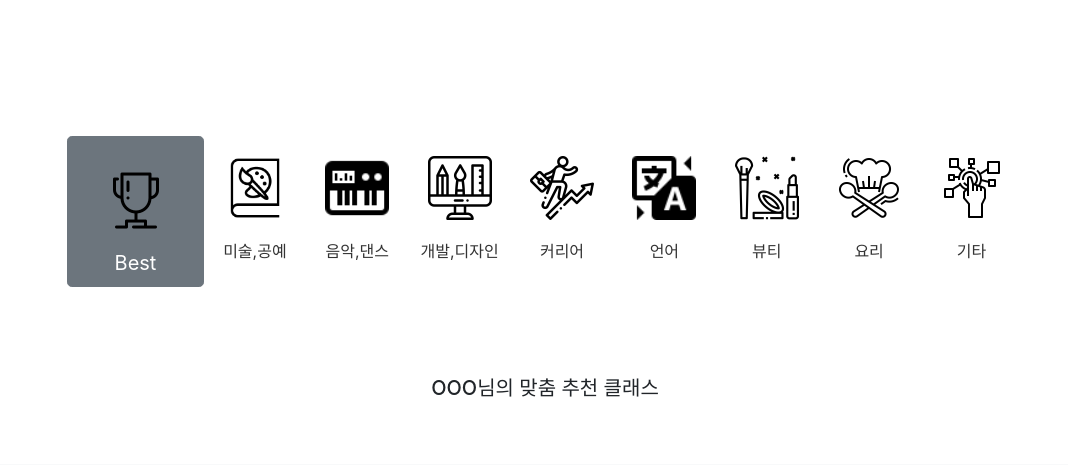
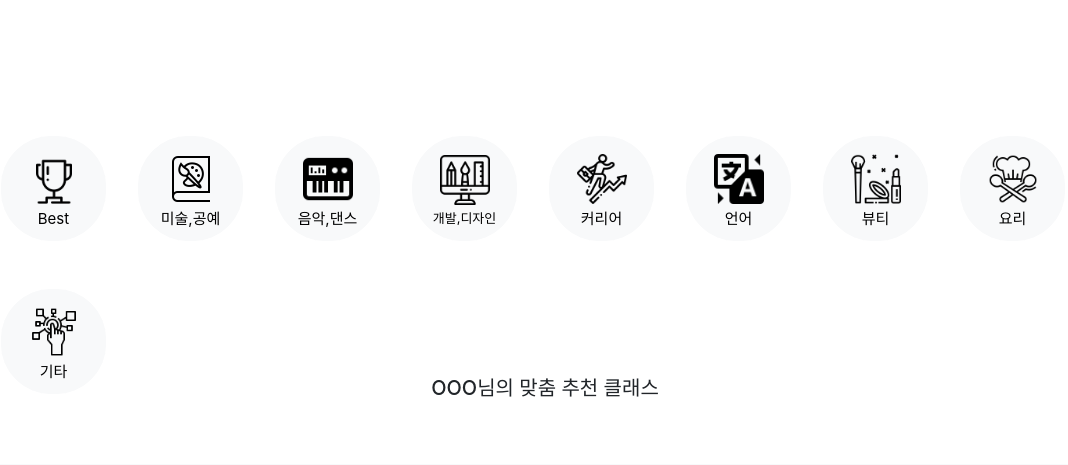
Before and after one commit to MiyoLee/AnotherClass, a Django app: page /main/ in a window 1280 px wide. Shown: the part 232-697 px from the top of the page, without its empty margins (95-1163 px from the left). Run offline with Django 3.2, Linux system fonts and the light colour scheme; parts of the project's set-up code (start-up, migrations or seed data) failed here and were passed over; some libraries are stand-ins or nearby versions.

Commit message:
main페이지 카테고리 클릭하는거 꾸몄음

```diff
--- a/anotherClass/firstApp/static/css/base.css
+++ b/anotherClass/firstApp/static/css/base.css
@@ -9,6 +9,25 @@ color:#333333;
 text-decoration:none;
 }
 /*buttons*/
+.btn-circle.btn-xl {
+    width: 105px;
+    height: 105px;
+    padding: 10px 16px;
+    border-radius: 50px;
+    font-size: 15px;
+    line-height: 1.33;
+}
+
+.btn-circle {
+    width: 30px;
+    height: 30px;
+    padding: 6px 0px;
+    border-radius: 15px;
+    text-align: center;
+    font-size: 12px;
+    color:black;
+    line-height: 1.42857;
+}
 
  h5{
      text-align: center;
--- a/anotherClass/firstApp/static/css/catelist.css
+++ b/anotherClass/firstApp/static/css/catelist.css
@@ -8,7 +8,7 @@
 }
 .cateitem{
     text-align: center;
-    margin:0rem;
+    margin:1rem;
     margin-top:2rem;
     float:left;
 }
@@ -20,8 +20,8 @@
     text-align: center;
 }
 .cateicon{
-    padding:1.2rem;
+    padding:0.3rem;
 }
 .icon{
-    width:64px;
+    width:50px;
 }
--- a/anotherClass/firstApp/templates/firstApp/blogMain.html
+++ b/anotherClass/firstApp/templates/firstApp/blogMain.html
@@ -4,25 +4,69 @@
 <link rel="stylesheet" href="{% static 'css/catelist.css' %}">
 <div class="catebar">
   <ul class="catelist">
-    <li class="cateitem"><a class="nounderline btn btn-lg btn-secondary" href="/class/"><div class="cateicon">
-      <img class="icon" src="{% static 'image\icons8-trophy-64.png' %}"></div><div>Best</div></a></li>
-    <li class="cateitem"><a class="nounderline" href="/class/"><div class="cateicon">
-      <img class="icon" src="{% static 'image\icons8-art-book-100.png' %}"></div><div>미술,공예</div></a></li>
-    <li class="cateitem"><a class="nounderline" href="/class/"><div class="cateicon">
-      <img class="icon" src="{% static 'image\icons8-electronic-music-52.png' %}"></div><div>음악,댄스</div></a></li>
-    <li class="cateitem"><a class="nounderline" href="/class/"><div class="cateicon">
-      <img class="icon" src="{% static 'image\design.png' %}"></div><div>개발,디자인</div></a></li>
-    <li class="cateitem"><a class="nounderline" href="/class/"><div class="cateicon">
-      <img class="icon" src="{% static 'image\career.png' %}"></div><div>커리어</div></a></li>
-    <li class="cateitem"><a class="nounderline" href="/class/"><div class="cateicon">
-      <img class="icon" src="{% static 'image\icons8-translation-52.png' %}"></div><div>언어</div></a></li>
-    <li class="cateitem"><a class="nounderline" href="/class/"><div class="cateicon">
-      <img class="icon" src="{% static 'image\fashion.png' %}"></div><div>뷰티</div></a></li>
-    <li class="cateitem"><a class="nounderline" href="/class/"><div class="cateicon">
-      <img class="icon" src="{% static 'image\cooking.png' %}"></div><div>요리</div></a></li>
-    <li class="cateitem"><a class="nounderline" href="/class/"><div class="cateicon">
-      <img class="icon" src="{% static 'image\channel.png' %}"></div><div>기타</div></a></li>
-
+    <li class="cateitem">
+      <a class="nounderline" href="/class/">
+        <button type="button" class="btn btn-light btn-circle btn-xl">
+          <div class="cateicon"><img class="icon" src="{% static 'image\icons8-trophy-64.png' %}"></div><div>Best</div>
+        </button>
+      </a>
+    </li>
+    <li class="cateitem">
+      <a class="nounderline" href="/class/">
+        <button type="button" class="btn btn-light btn-circle btn-xl">
+          <div class="cateicon"><img class="icon" src="{% static 'image\icons8-art-book-100.png' %}"></div><div>미술,공예</div>
+        </button>
+      </a>
+    </li>
+     <li class="cateitem">
+      <a class="nounderline" href="/class/">
+        <button type="button" class="btn btn-light btn-circle btn-xl">
+          <div class="cateicon"><img class="icon" src="{% static 'image\icons8-electronic-music-52.png' %}"></div><div>음악,댄스</div>
+        </button>
+      </a>
+    </li>
+    <li class="cateitem">
+      <a class="nounderline" href="/class/">
+        <button type="button" class="btn btn-light btn-circle btn-xl">
+          <div class="cateicon"><img class="icon" src="{% static 'image\design.png' %}"></div><div style="font-size:13px">개발,디자인</div>
+        </button>
+      </a>
+    </li>
+    <li class="cateitem">
+      <a class="nounderline" href="/class/">
+        <button type="button" class="btn btn-light btn-circle btn-xl">
+         <div class="cateicon"><img class="icon" src="{% static 'image\career.png' %}"></div><div>커리어</div>
+        </button>
+      </a>
+    </li>
+    <li class="cateitem">
+      <a class="nounderline" href="/class/">
+        <button type="button" class="btn btn-light btn-circle btn-xl">
+         <div class="cateicon"><img class="icon" src="{% static 'image\icons8-translation-52.png' %}"></div><div>언어</div>
+        </button>
+      </a>
+    </li>
+    <li class="cateitem">
+      <a class="nounderline" href="/class/">
+        <button type="button" class="btn btn-light btn-circle btn-xl">
+        <div class="cateicon"><img class="icon" src="{% static 'image\fashion.png' %}"></div><div>뷰티</div>
+        </button>
+      </a>
+    </li>
+     <li class="cateitem">
+      <a class="nounderline" href="/class/">
+        <button type="button" class="btn btn-light btn-circle btn-xl">
+         <div class="cateicon"><img class="icon" src="{% static 'image\cooking.png' %}"></div><div>요리</div>
+        </button>
+      </a>
+    </li>
+    <li class="cateitem">
+      <a class="nounderline" href="/class/">
+        <button type="button" class="btn btn-light btn-circle btn-xl">
+         <div class="cateicon"><img class="icon" src="{% static 'image\channel.png' %}"></div><div>기타</div>
+        </button>
+      </a>
+    </li>
   </ul>
 </div>
 
--- a/anotherClass/static/css/catelist.css
+++ b/anotherClass/static/css/catelist.css
@@ -8,7 +8,7 @@
 }
 .cateitem{
     text-align: center;
-    margin:0rem;
+    margin:1rem;
     margin-top:2rem;
     float:left;
 }
@@ -20,8 +20,8 @@
     text-align: center;
 }
 .cateicon{
-    padding:1.2rem;
+    padding:0.3rem;
 }
 .icon{
-    width:64px;
+    width:50px;
 }
--- a/anotherClass/static/css/cover.css
+++ b/anotherClass/static/css/cover.css
@@ -10,7 +10,6 @@ a:hover {
 }
 
 /* Custom default button */
-
 
 
 /*
```
Also changed, not shown: anotherClass/static/css/base.css (+19 -0 lines).
